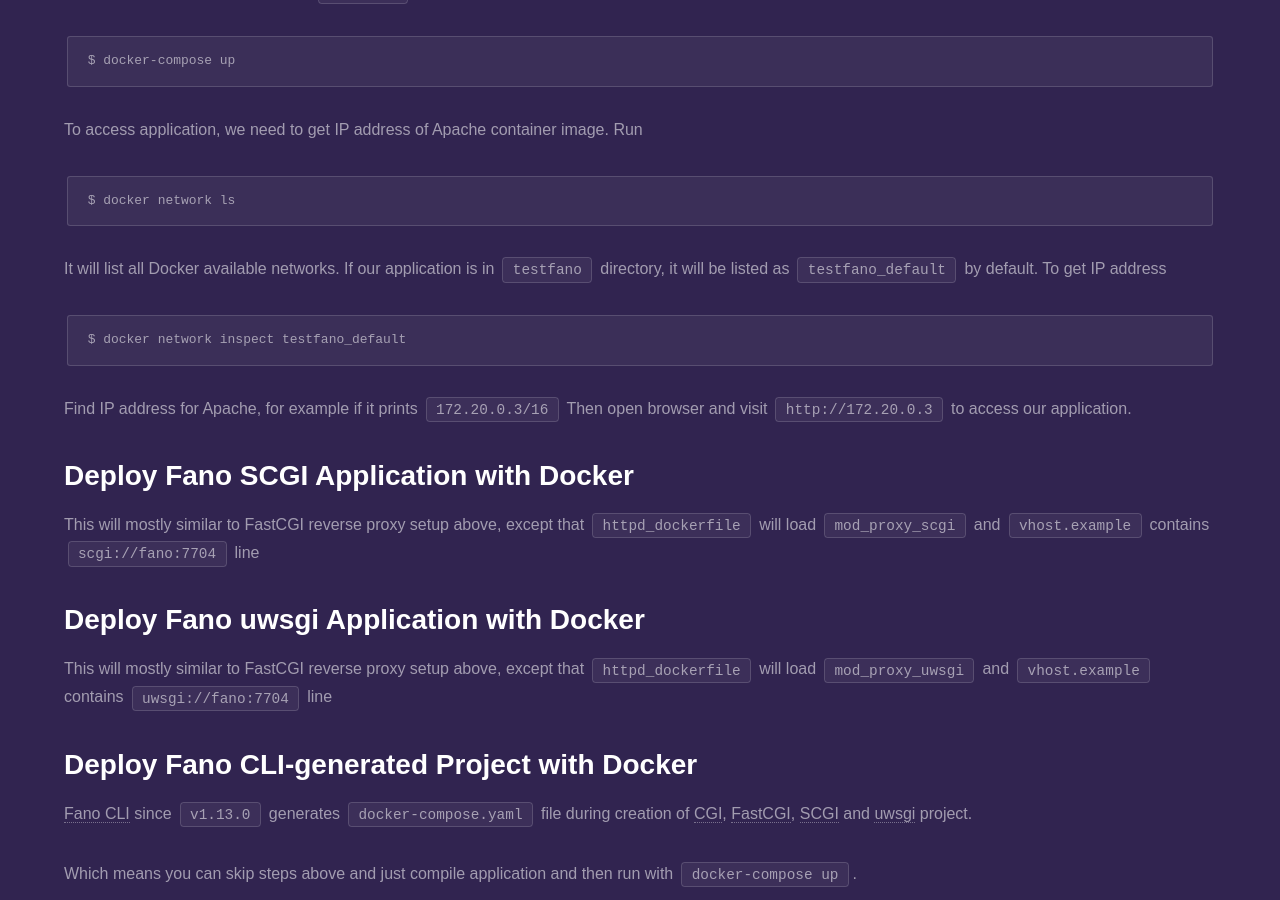
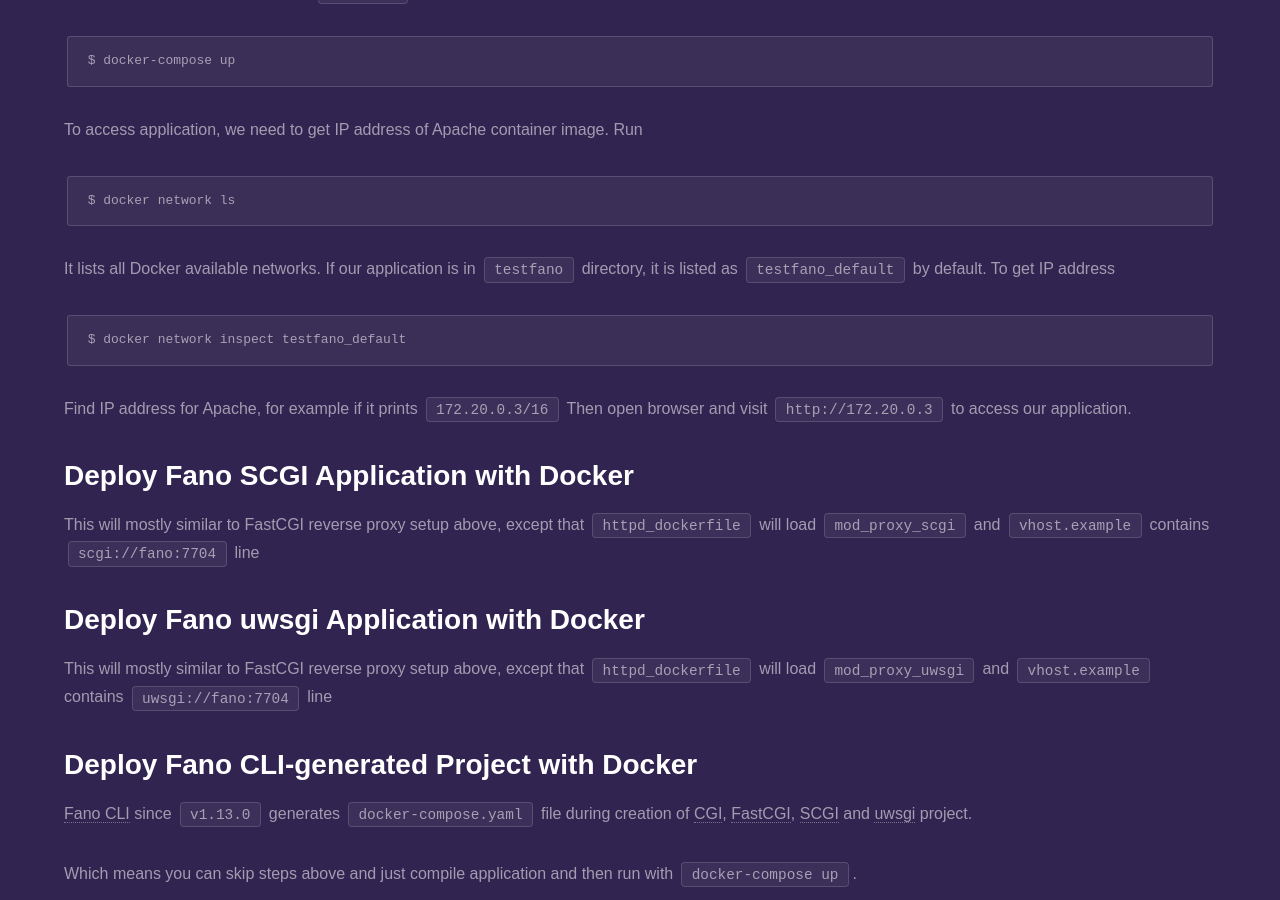
Before and after one commit to fanoframework/fanoframework.github.io, a Jekyll site: the page built from deployment/docker/index.md, in a window 1280 px wide and 900 px high, scrolled down 7402 px. Built offline with Jekyll 4.4.1, drawn with Linux system fonts in a browser that asks for light colours; our own code applies the rules of GitHub Pages for plain Markdown files.

Commit message:
improve sentence

````diff
--- a/deployment/docker/index.md
+++ b/deployment/docker/index.md
@@ -301,8 +301,8 @@
 $ docker network ls
 ```
 
-It will list all Docker available networks. If our application is in `testfano` directory,
-it will be listed as `testfano_default` by default. To get IP address
+It lists all Docker available networks. If our application is in `testfano` directory,
+it is listed as `testfano_default` by default. To get IP address
 
 ```
 $ docker network inspect testfano_default
````
